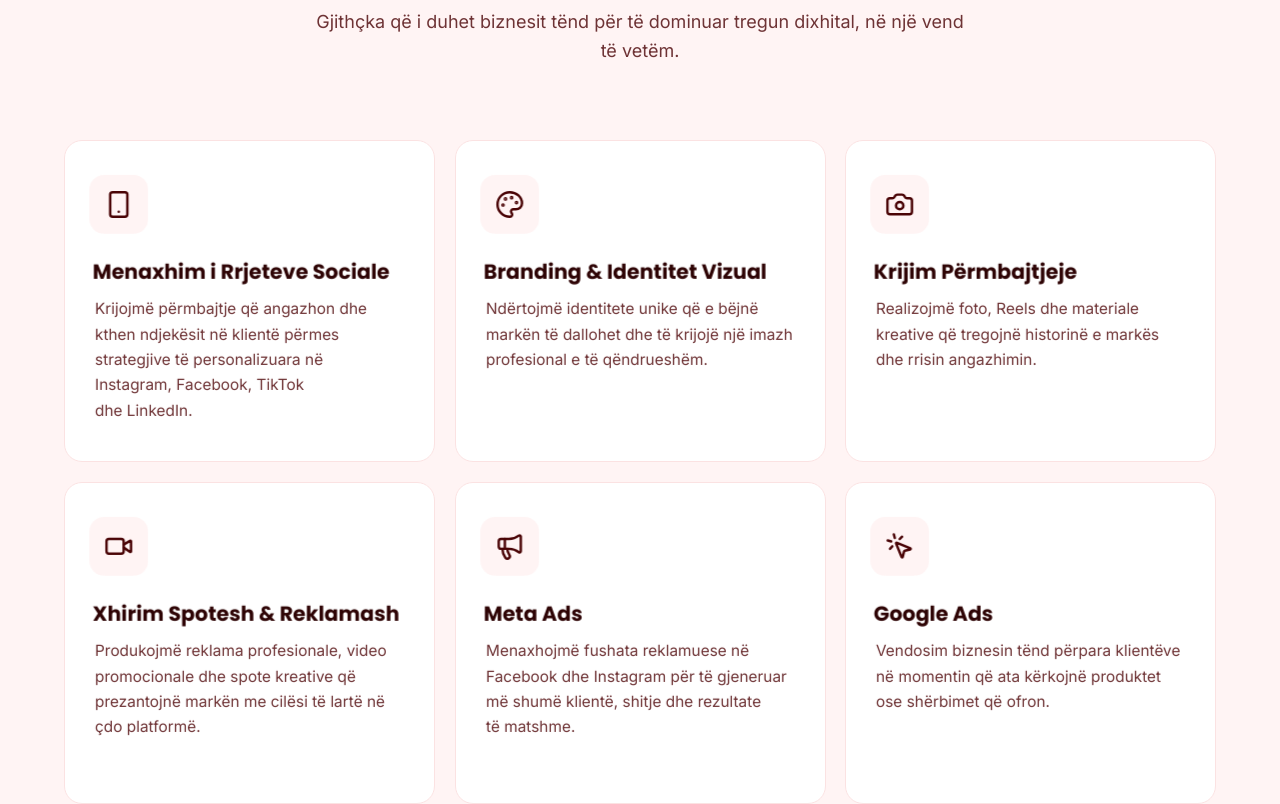
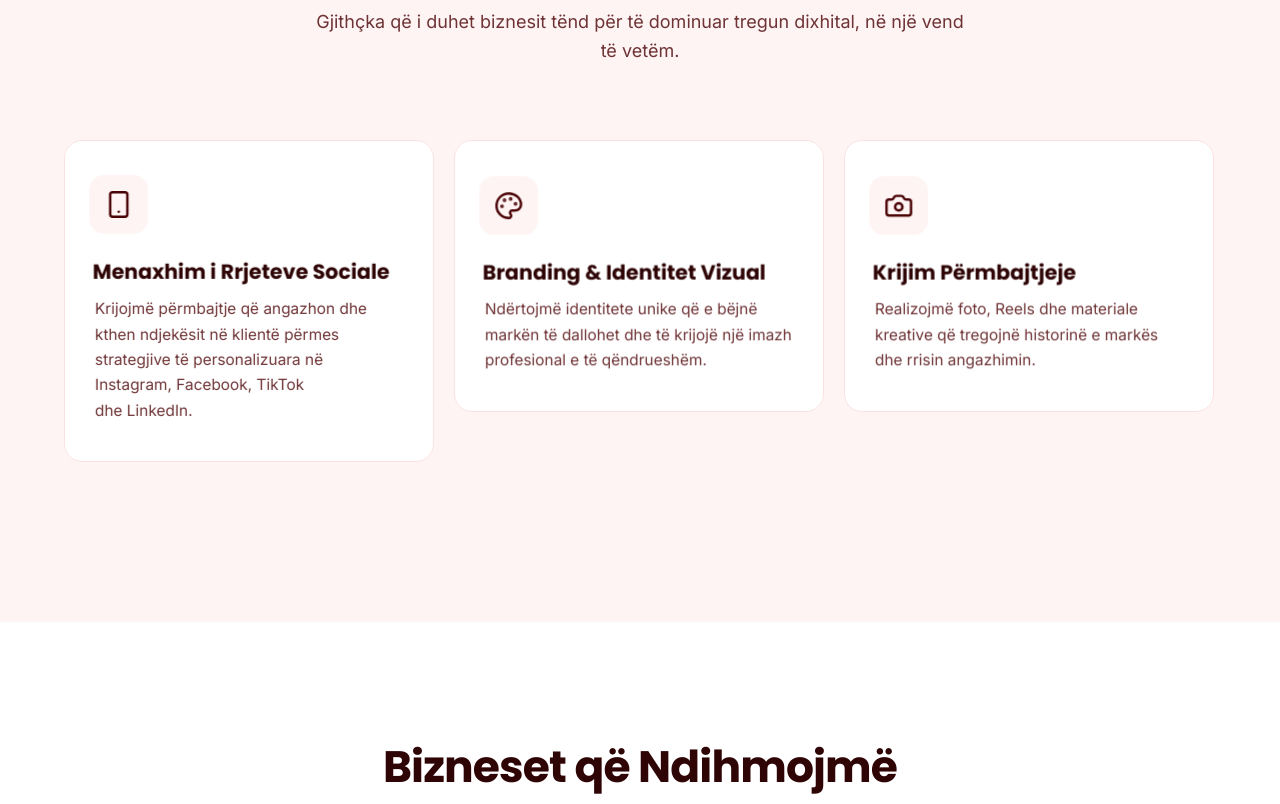
Before and after one commit to TheSlimShady09/Amai-Marketing, a React (Vite) app: page / in a window 1280 px wide. Shown: the part 1060-1864 px from the top of the page. Built offline with nearby package versions, Linux system fonts and the light colour scheme.

Commit message:
Fix form input overlapping on mobile & enable swipe slider for services section

```diff
--- a/src/App.css
+++ b/src/App.css
@@ -347,33 +347,33 @@
 }
 
 .services-carousel {
-  display: grid;
-  grid-template-columns: 1fr;
-  grid-auto-rows: 1fr;
+  display: flex;
   gap: 20px;
   padding: 10px 0 40px;
+  overflow-x: auto;
+  scroll-snap-type: x mandatory;
+  -webkit-overflow-scrolling: touch;
+  scrollbar-width: none;
+}
+
+.services-carousel::-webkit-scrollbar {
+  display: none;
 }
 
 .services-carousel .service-card-scene {
-  width: 100%;
+  flex: 0 0 85%;
+  scroll-snap-align: start;
 }
 
 @media (min-width: 768px) {
-  /* Grid me rreshta të barabartë => të gjitha kutitë njëlloj të mëdha. */
-  .services-carousel {
-    display: grid;
-    grid-template-columns: repeat(2, 1fr);
-    grid-auto-rows: 1fr;
-    overflow-x: visible;
-  }
   .services-carousel .service-card-scene {
-    max-width: none;
+    flex: 0 0 calc(50% - 10px);
   }
 }
 
 @media (min-width: 1024px) {
-  .services-carousel {
-    grid-template-columns: repeat(3, 1fr);
+  .services-carousel .service-card-scene {
+    flex: 0 0 calc(33.333% - 14px);
   }
 }
 
@@ -1188,14 +1188,20 @@
   min-height: 92px;
 }
 
-.rz-row {
+.rz-row-v2 {
   display: grid;
   grid-template-columns: 1fr 1fr;
-  gap: 16px;
-}
-
-.rz-row > * {
+  gap: 8px;
+}
+
+.rz-row-v2 > * {
   min-width: 0;
+}
+
+.rz-control-date {
+  padding-left: 6px !important;
+  padding-right: 6px !important;
+  text-align: center;
 }
 
 .btn-whatsapp {
--- a/src/App.jsx
+++ b/src/App.jsx
@@ -1022,9 +1022,9 @@ function Rezervime() {
 
             <div className="rz-field">
               <label className="rz-label" htmlFor="data">Data e preferuar <span className="rz-opt">(opsionale)</span></label>
-              <div className="rz-row">
-                <input id="data" type="date" className="rz-control" value={values.data} onChange={update('data')} />
-                <input id="ora" type="time" className="rz-control" value={values.ora} onChange={update('ora')} aria-label="Ora e preferuar" />
+              <div className="rz-row-v2">
+                <input id="data" type="date" className="rz-control rz-control-date" value={values.data} onChange={update('data')} />
+                <input id="ora" type="time" className="rz-control rz-control-date" value={values.ora} onChange={update('ora')} aria-label="Ora e preferuar" />
               </div>
             </div>
 
```
